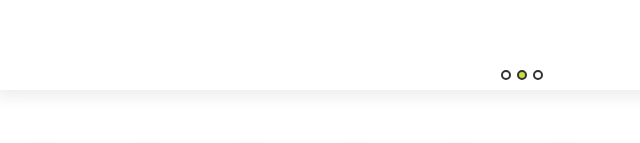
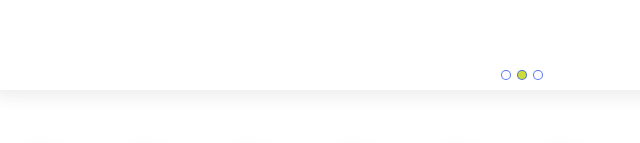
Before and after one commit to sidtecnologia/todomenos, a plain HTML site: page index.html in a window 1280 px wide. Shown: the part 596-739 px from the top of the page, 118-758 px from the left. Drawn offline with Linux system fonts and the light colour scheme.

Commit message:
Update styles.css

```diff
--- a/css/styles.css
+++ b/css/styles.css
@@ -146,7 +146,7 @@ body {
   background: rgba(255,255,255,0.6);
   cursor: pointer;
   transition: background 0.3s;
-  border: 2px solid #333;
+  border: 1px solid var(--primary);
 }
 
 .banner-dot.active {
```
